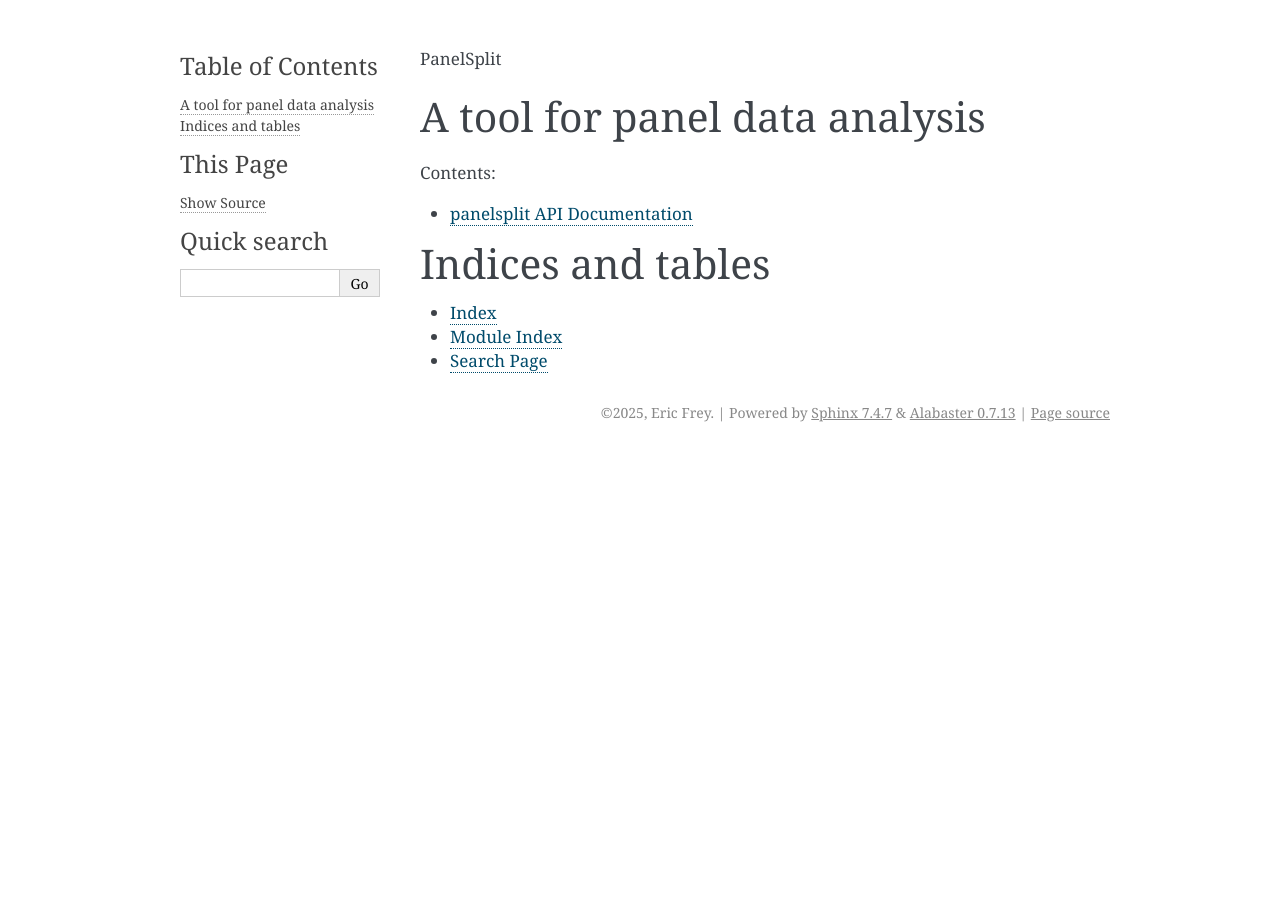
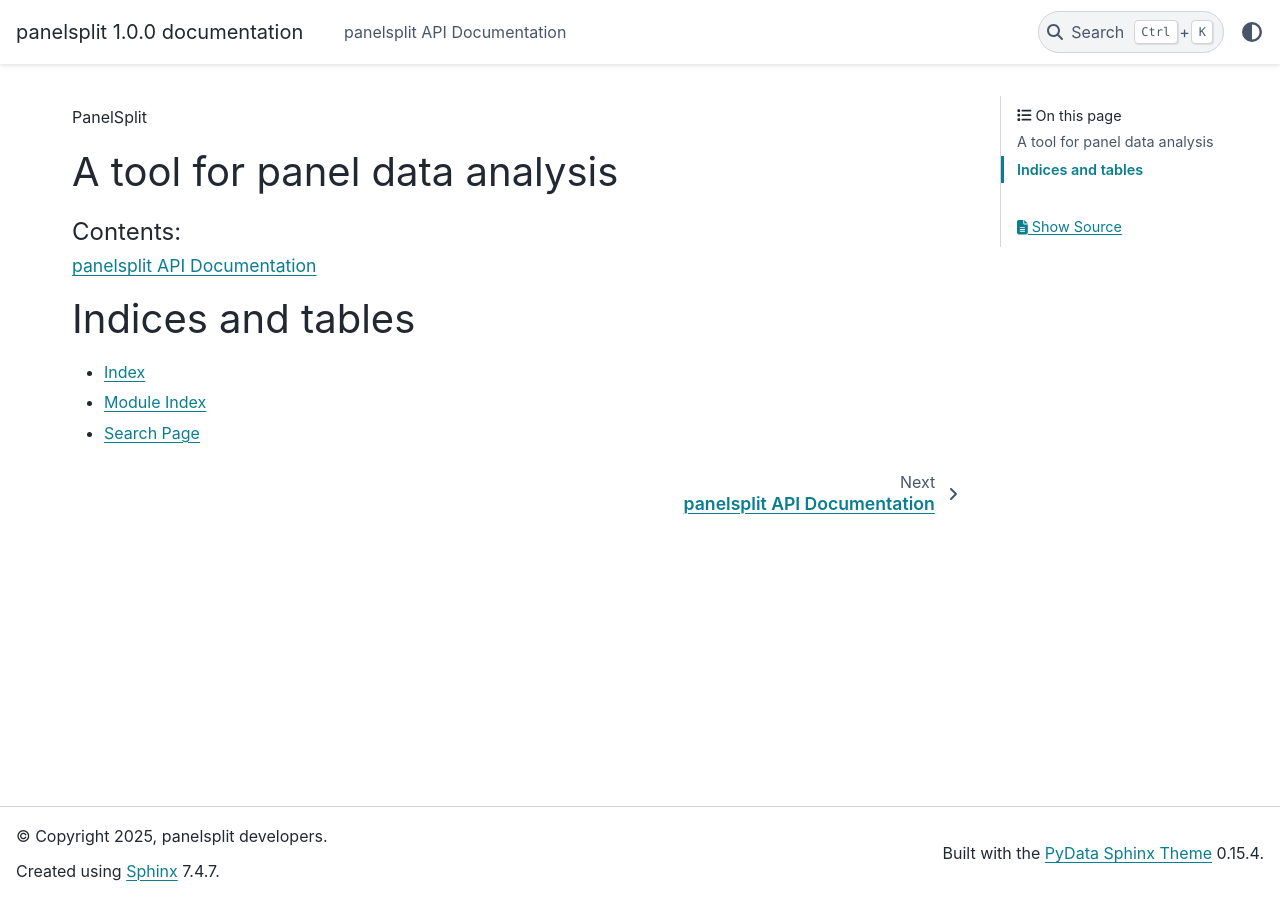
Before and after one commit to 4Freye/panelsplit, a Sphinx documentation site: the page built from docs/index.rst, in a window 1280 px wide. Built offline with Sphinx 7.4.7 and the PyData theme 0.15.4, drawn with Linux system fonts in a browser that asks for light colours.

Commit message:
updating docs

```diff
--- a/docs/conf.py
+++ b/docs/conf.py
@@ -7,22 +7,23 @@
 # https://www.sphinx-doc.org/en/master/usage/configuration.html#project-information
 
 project = 'panelsplit'
-copyright = '2025, Eric Frey'
-author = 'Eric Frey'
+copyright = '2025, panelsplit developers'
+author = 'panesplit developers'
 release = '1.0.0'
 
 # -- General configuration ---------------------------------------------------
 # https://www.sphinx-doc.org/en/master/usage/configuration.html#general-configuration
 
-extensions = []
+extensions = [
+    'sphinx.ext.autodoc',
+    'sphinx.ext.napoleon',  # Optional: for Google/NumPy style docstrings
+]
 
 templates_path = ['_templates']
 exclude_patterns = ['_build', 'Thumbs.db', '.DS_Store']
 
-
-
 # -- Options for HTML output -------------------------------------------------
 # https://www.sphinx-doc.org/en/master/usage/configuration.html#options-for-html-output
 
-html_theme = 'alabaster'
+html_theme = "pydata_sphinx_theme"
 html_static_path = ['_static']
```
